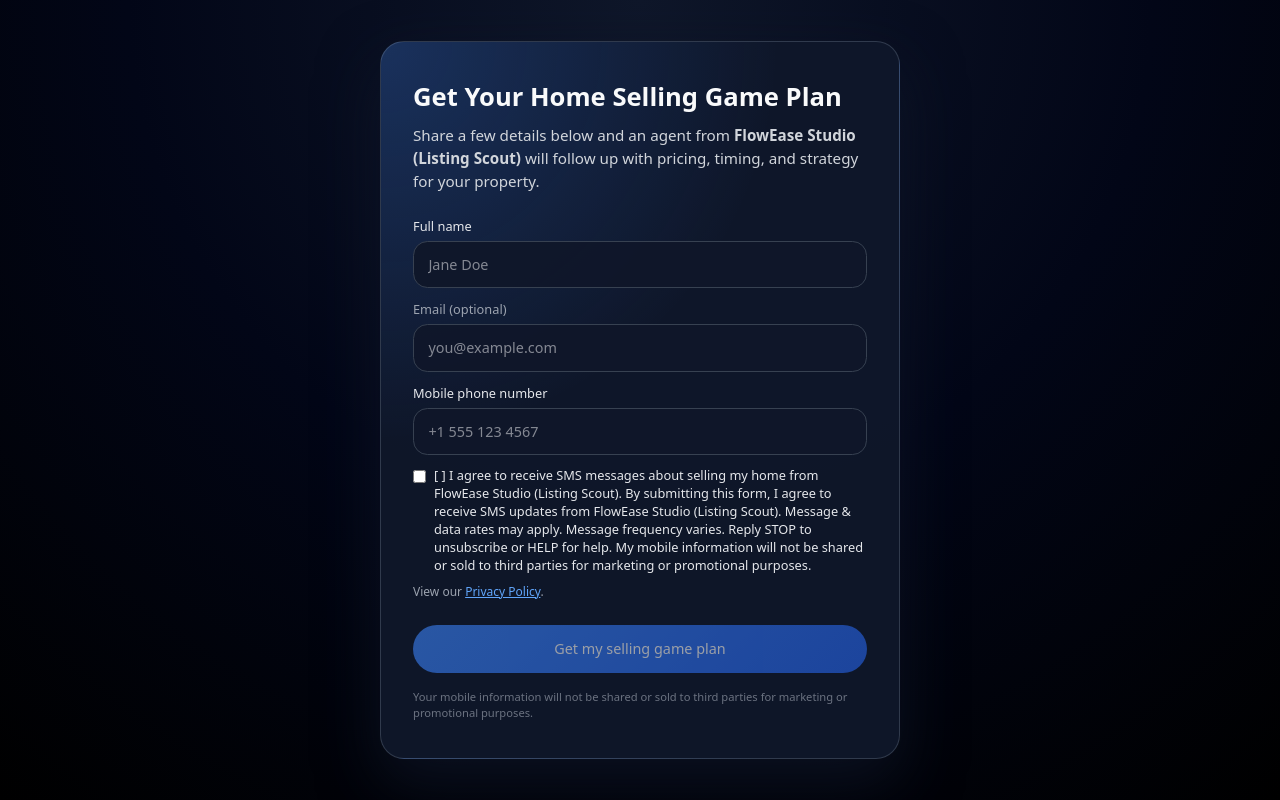
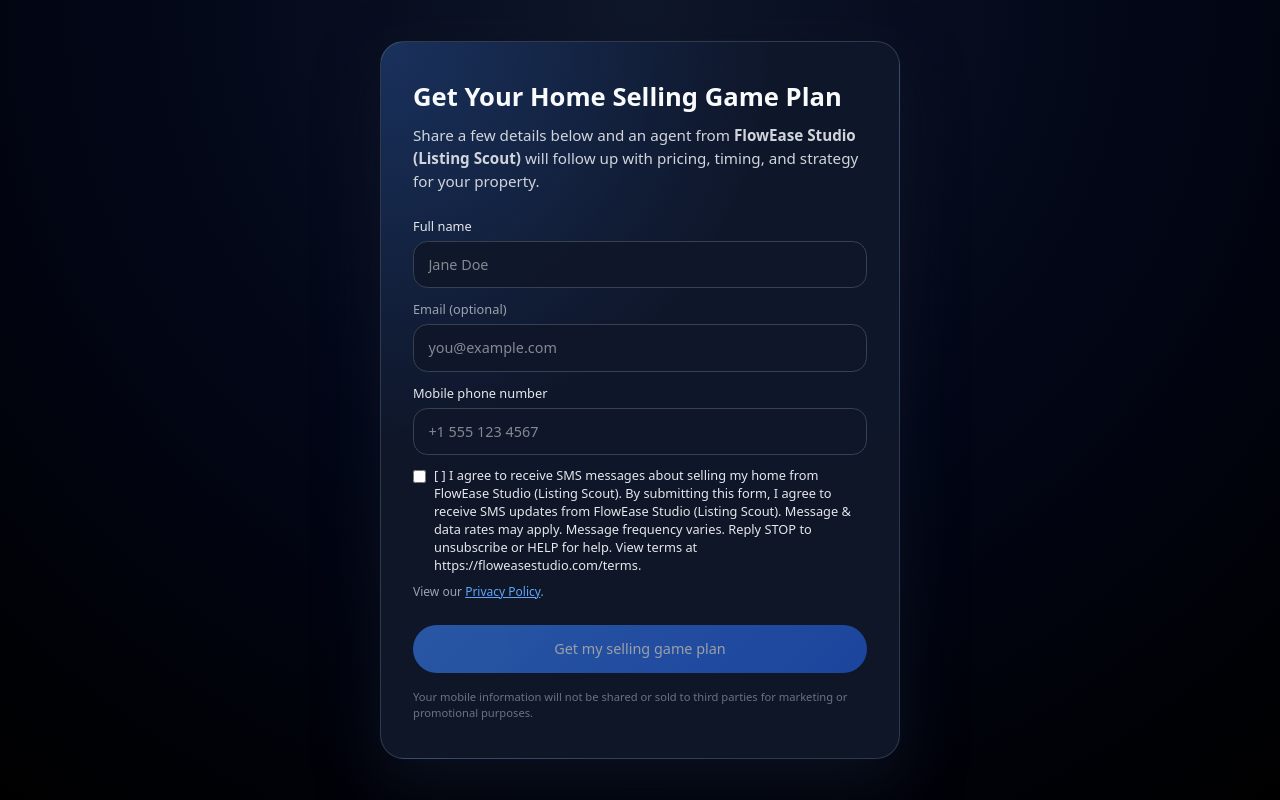
Before and after one commit to machaihenterprise-lab/listing-scout, a Next.js app: page /seller-opt-in in a window 1280 px wide. Built offline with nearby package versions, Linux system fonts and the light colour scheme.

Commit message:
app/seller-opt-in/page.tsx

```diff
--- a/app/seller-opt-in/page.tsx
+++ b/app/seller-opt-in/page.tsx
@@ -220,7 +220,7 @@
             <span>
               [ ] I agree to receive SMS messages about selling my home from FlowEase Studio (Listing Scout).
 
-               By submitting this form, I agree to receive SMS updates from FlowEase Studio (Listing Scout). Message & data rates may apply. Message frequency varies. Reply STOP to unsubscribe or HELP for help. My mobile information will not be shared or sold to third parties for marketing or promotional purposes.
+               By submitting this form, I agree to receive SMS updates from FlowEase Studio (Listing Scout). Message & data rates may apply. Message frequency varies. Reply STOP to unsubscribe or HELP for help. View terms at https://floweasestudio.com/terms.
 
             </span>
           </label>
```
